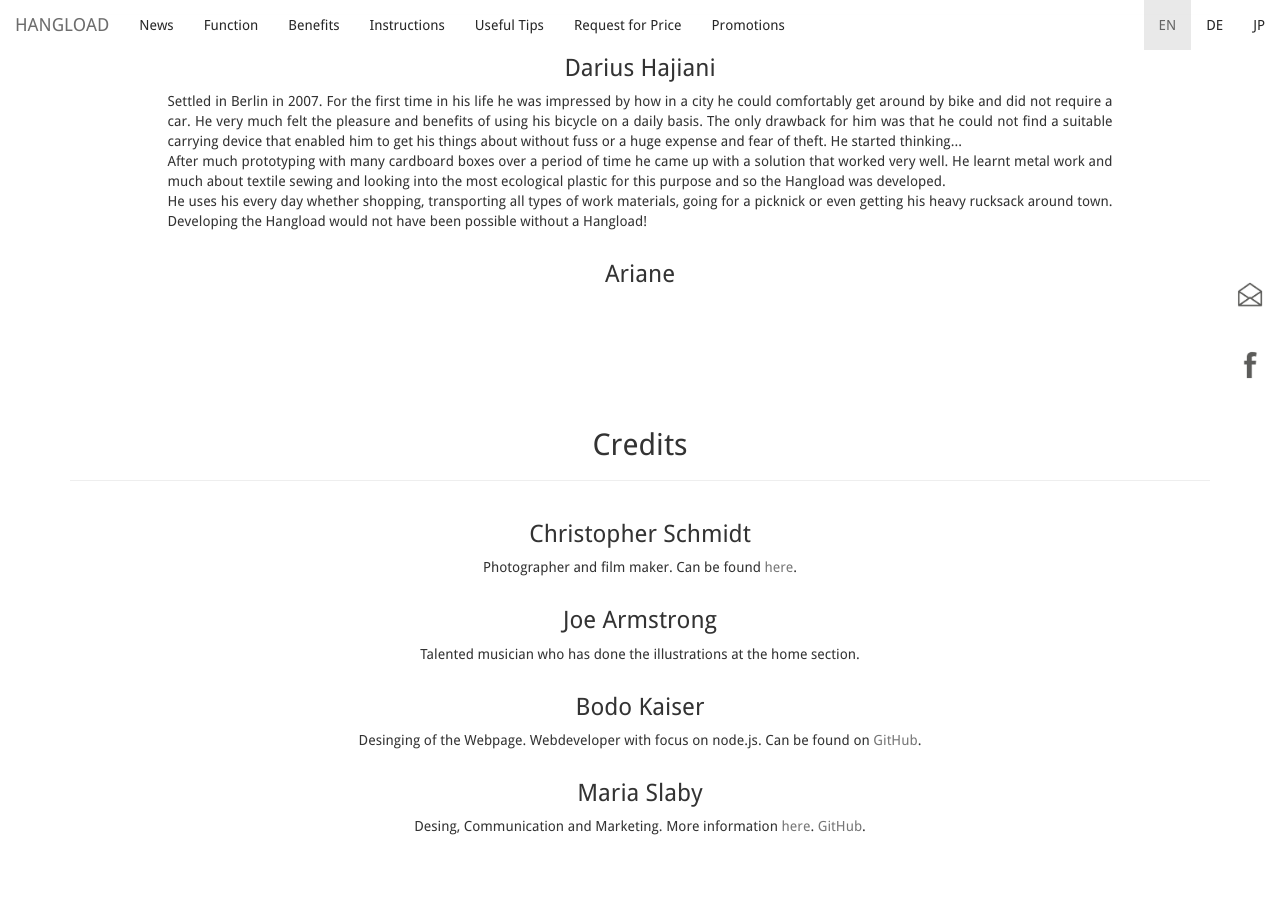
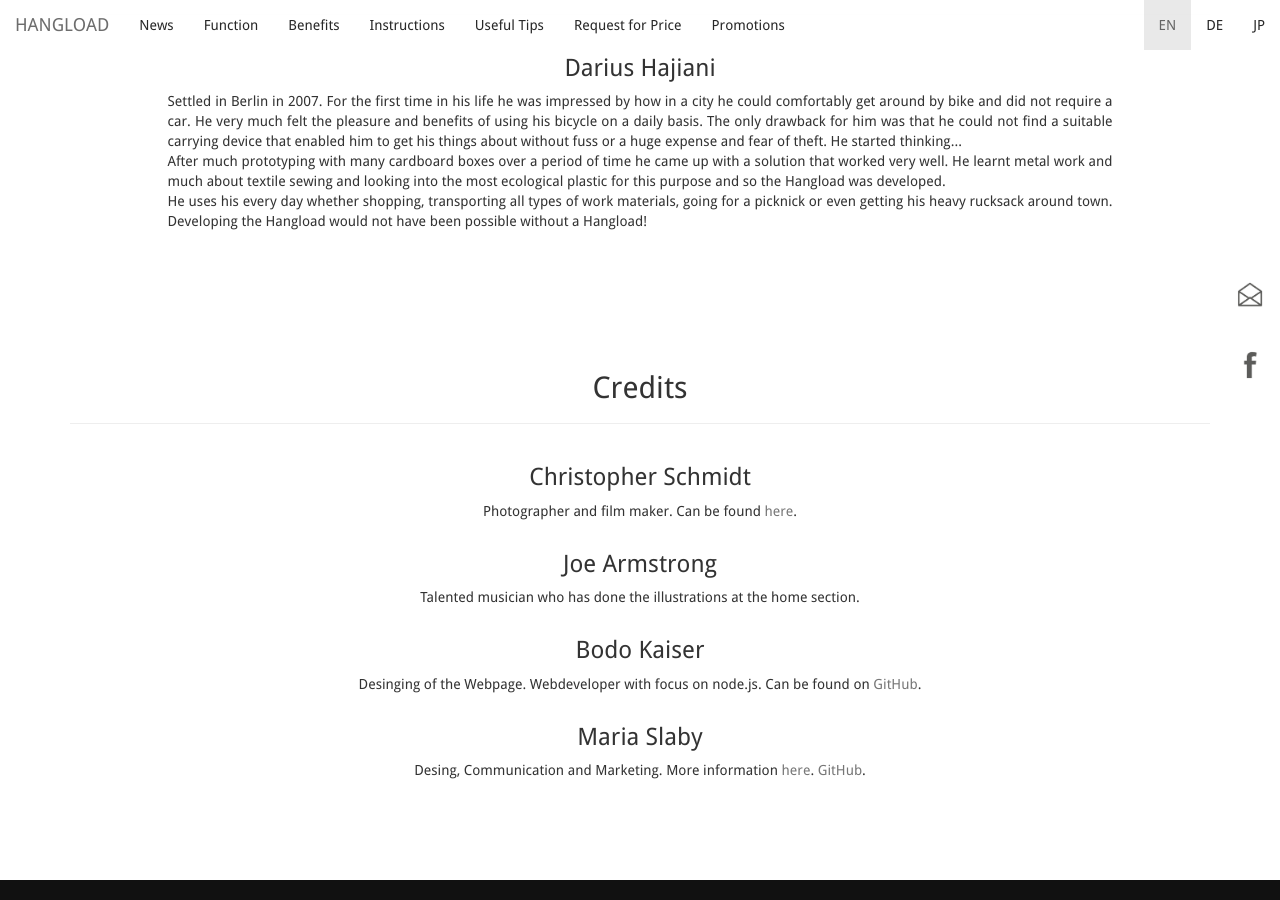
Before and after one commit to bodokaiser/hangload.com, a Jekyll site: the page built from about.html, in a window 1280 px wide and 900 px high, scrolled down 1213 px. Built offline with Jekyll 4.4.1, drawn with Linux system fonts in a browser that asks for light colours; nearby versions of some CDN libraries; library files that are not in the unit come from our copies; Markdown is read by kramdown in place of the engine named in the settings.

Commit message:
Update about.html

```diff
--- a/about.html
+++ b/about.html
@@ -68,13 +68,6 @@
       </p>
     </div>
   </div>
-  <div class="row">
-    <div class="col-xs-10 col-xs-offset-1">
-      <h3 class="text-center">Ariane</h3>
-      <p class="text-justify">
-      </p>
-    </div>
-  </div>
   </div>
   </div>
   </div>
```
